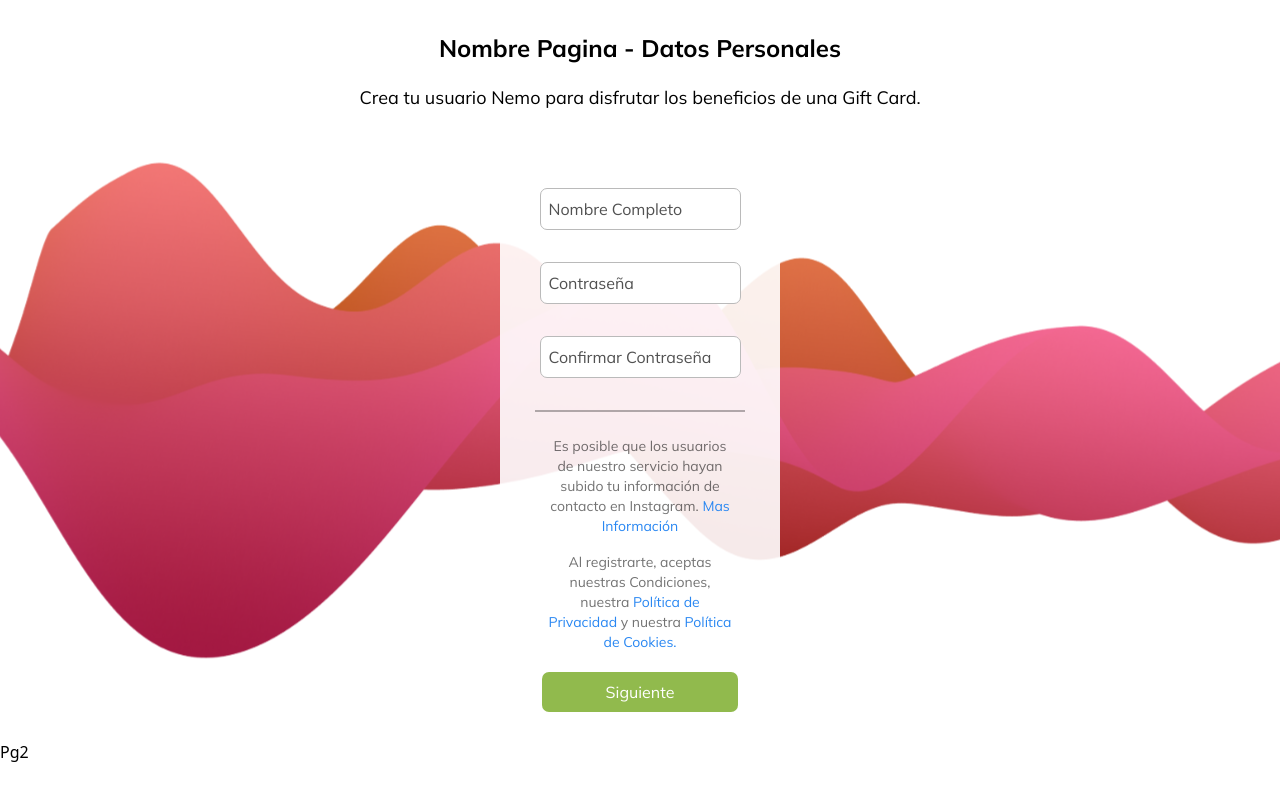
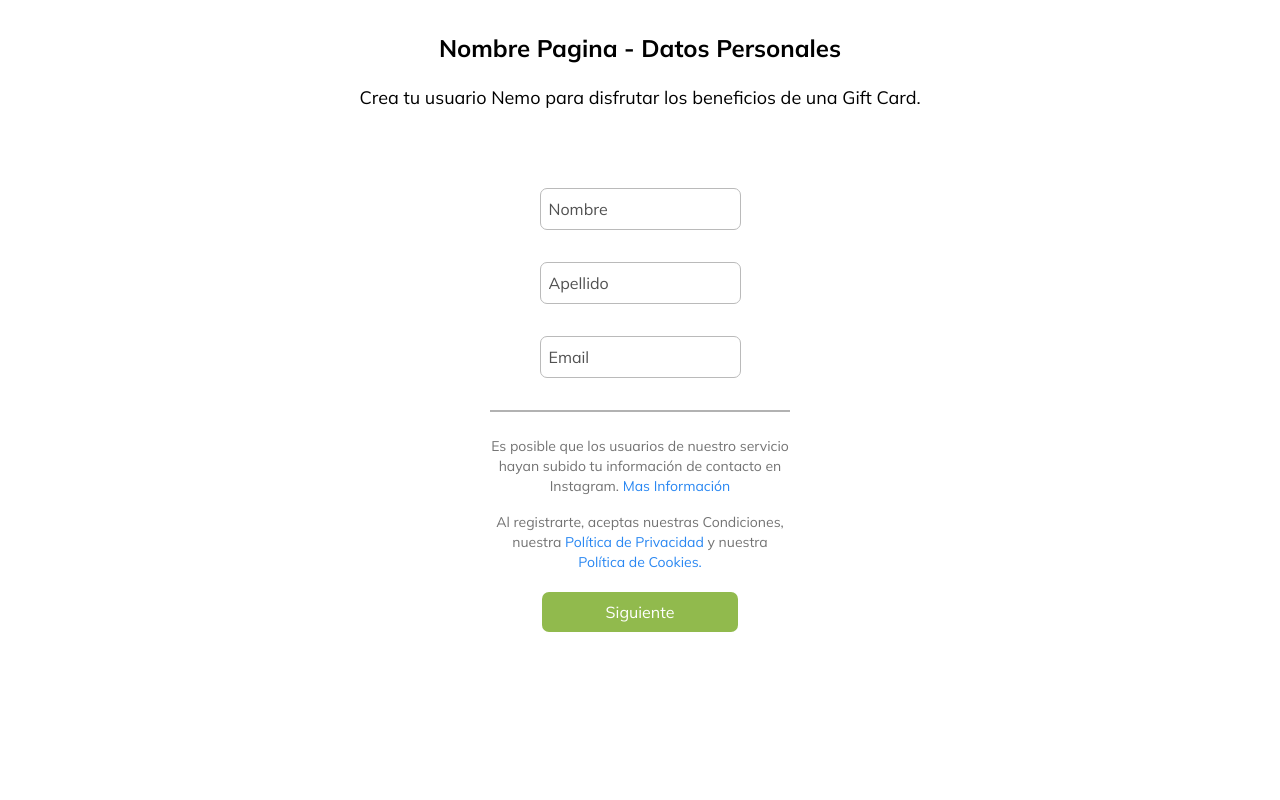
Before and after one commit to GifBlane/giftblane_frontend, a Next.js app: page /test in a window 1280 px wide. Built offline with nearby package versions, Linux system fonts and the light colour scheme.

Commit message:
Form different pages

```diff
--- a/components/CreateUser.tsx
+++ b/components/CreateUser.tsx
@@ -1,13 +1,136 @@
 import React, { useState } from "react";
-import { Pg1 } from "./Pg1";
-import { Pg2 } from "./Pg2";
-
 
 export const CreateUser = () => {
+  const [name, setName] = useState("");
+  const [page, setPage] = useState(1);
+
+  const handleSubmit = (e) => {
+    e.preventDefault();
+    console.log(e);
+  };
+
   return (
     <>
-      <Pg1 />
-      <Pg2 />
+      {/* <div className="w-full h-full">
+        <Waves className="w-full h-full z-[1] absolute" /> */}
+      <div className="flex flex-col items-center">
+        <div className="text-center">
+          <h1 className="font-bold font-mulish text-2xl mt-8 mb-5">
+            Nombre Pagina - Datos Personales
+          </h1>
+          <p className="mb-7 font-mulish text-lg">
+            Crea tu usuario Nemo para disfrutar los beneficios de una Gift Card.
+          </p>
+        </div>
+        <form
+          onSubmit={handleSubmit}
+          className="bg-[#FFFFFF]/90 flex flex-col items-center w-[400px] rounded-[20px] pt-12 pb-7"
+        >
+          <div
+            className={
+              page === 1 ? "inline-block text-center" : "hidden text-center"
+            }
+          >
+            <input
+              type="text"
+              name="name"
+              value={name}
+              onChange={(e) => e.target.value}
+              placeholder="Nombre"
+              className="placeholder:text-[#515151] p-2 outline-none rounded-[7px] border border-[#BABABA] mb-8 font-mulish"
+            />
+            <input
+              type="text"
+              name="lastName"
+              onChange={(e) => e.target.value}
+              placeholder="Apellido"
+              className="placeholder:text-[#515151] p-2 outline-none rounded-[7px] border border-[#BABABA] mb-8 font-mulish"
+            />
+            <input
+              type="email"
+              name="email"
+              placeholder="Email"
+              className="placeholder:text-[#515151] p-2 outline-none rounded-[7px] border border-[#BABABA] mb-8 font-mulish"
+            />
+          </div>
+          <div
+            className={
+              page === 2 ? "text-center flex flex-col" : "hidden text-center"
+            }
+          >
+            <select
+              name=""
+              id=""
+              className="text-[#515151] py-[0.56rem] px-[1rem] outline-none rounded-[7px] border border-[#BABABA] font-mulish mb-8"
+            >
+              <option value="" disabled selected>
+                Tipo de identificación
+              </option>
+              <option value="">DNI</option>
+            </select>
+            <input
+              type="number"
+              name="numberIdentification"
+              onChange={(e) => e.target.value}
+              placeholder="Número de identificación"
+              className="placeholder:text-[#515151] p-2 outline-none rounded-[7px] border border-[#BABABA] mb-8 font-mulish"
+            />
+            <select
+              name=""
+              id=""
+              className="text-[#515151] py-[0.56rem] px-[1rem] outline-none rounded-[7px] border border-[#BABABA] font-mulish mb-8"
+            >
+              <option value="" disabled selected>
+                Tipo
+              </option>
+              <option value="">DNI</option>
+            </select>
+            <input
+              type="text"
+              name="rol"
+              onChange={(e) => e.target.value}
+              placeholder="Rol"
+              className="placeholder:text-[#515151] p-2 outline-none rounded-[7px] border border-[#BABABA] mb-8 font-mulish"
+            />
+          </div>
+          {/* <p className="text-[#DF5478] mb-5 font-mulish text-sm mx-[10%] text-center">
+            {error.forEach((e) => )}
+          </p> */}
+          <span className="mb-6 h-[2px] w-full bg-[#0000004D] lg:w-[75%]"></span>
+          <div className="px-12 text-center font-mulish text-sm">
+            <p className="mb-4 text-[#0000008D]">
+              Es posible que los usuarios de nuestro servicio hayan subido tu
+              información de contacto en Instagram.{" "}
+              <a href="#" className="text-[#2987f2]">
+                Mas Información
+              </a>
+            </p>
+            <p className="text-[#0000008D]">
+              Al registrarte, aceptas nuestras Condiciones, nuestra
+              <a href="#" className="text-[#2987f2]">
+                {" "}
+                Política de Privacidad
+              </a>{" "}
+              y nuestra{" "}
+              <a href="#" className="text-[#2987f2]">
+                {" "}
+                Política de Cookies.
+              </a>
+            </p>
+          </div>
+          <button
+            type="submit"
+            className="font-mulish mt-5 cursor-pointer bg-[#91BA4D] px-16 py-2 text-[#FFFFFF] rounded-[7px] m-0"
+            onClick={() => setPage(2)}
+          >
+            {page === 2 ? "Crear" : "Siguiente"}
+          </button>
+        </form>
+      </div>
+      {/* <span className="w-full h-[52%] z-[0] relative bg-gradient-to-r from-[#F5CCB1] to-[#F3B191] block"></span>
+      <span className="w-full h-[48%] z-[0] relative bg-[#F5F5F5] block"></span> */}
     </>
   );
 };
+
+/* bg-gradient-to-r from-[#DD527C] to-[#EE634C] */
--- a/components/Pg1.tsx
+++ /dev/null
@@ -1,94 +0,0 @@
-import React, { useState } from "react";
-import { Waves } from "./svg/Waves";
-
-export const Pg1 = () => {
-  const [name, setName] = useState("");
-  const [password, setPassword] = useState("");
-  const [confirmPassword, setCOnfirmPassword] = useState("");
-
-  const handleSubmit = (e) => {
-	e.preventDefault();
-	console.log(e);
-
-
-  }
-
-  return (
-    <>
-      <div className="w-full h-full">
-        <Waves className="w-full h-full z-[1] absolute" />
-        <div className="z-[2] relative flex flex-col items-center">
-          <div className="text-center">
-            <h1 className="font-bold font-mulish text-2xl mt-8 mb-5">
-              Nombre Pagina - Datos Personales
-            </h1>
-            <p className="mb-7 font-mulish text-lg">
-              Crea tu usuario Nemo para disfrutar los beneficios de una Gift
-              Card.
-            </p>
-          </div>
-          <form onSubmit={handleSubmit} className="bg-[#FFFFFF]/90 flex flex-col items-center mx-[500px] rounded-[20px] pt-12 pb-7">
-            <input
-              type="text"
-			  name="name"
-			  value={name}
-			  onChange={(e) => e.target.value}
-              placeholder="Nombre Completo"
-              className="placeholder:text-[#515151] p-2 outline-none rounded-[7px] border border-[#BABABA] mb-8 font-mulish"
-            />
-            <input
-              type="password"
-			  name="password"
-			  value={password}
-			  onChange={(e) => e.target.value}
-              placeholder="Contraseña"
-              className="placeholder:text-[#515151] p-2 outline-none rounded-[7px] border border-[#BABABA] mb-8 font-mulish"
-            />
-            <input
-              type="password"
-			  value={confirmPassword}
-			  name="confirmPassword"
-              placeholder="Confirmar Contraseña"
-              className="placeholder:text-[#515151] p-2 outline-none rounded-[7px] border border-[#BABABA] mb-8 font-mulish"
-            />
-            {/* <p className="text-[#DF5478] mb-5 font-mulish text-sm mx-[10%] text-center">
-            {error.forEach((e) => )}
-          </p> */}
-            <span className="mb-6 h-[2px] w-full bg-[#0000004D] lg:w-[75%]"></span>
-            <div className="px-12 text-center font-mulish text-sm">
-              <p className="mb-4 text-[#0000008D]">
-                Es posible que los usuarios de nuestro servicio hayan subido tu
-                información de contacto en Instagram.{" "}
-                <a href="#" className="text-[#2987f2]">
-                  Mas Información
-                </a>
-              </p>
-              <p className="text-[#0000008D]">
-                Al registrarte, aceptas nuestras Condiciones, nuestra
-                <a href="#" className="text-[#2987f2]">
-                  {" "}
-                  Política de Privacidad
-                </a>{" "}
-                y nuestra{" "}
-                <a href="#" className="text-[#2987f2]">
-                  {" "}
-                  Política de Cookies.
-                </a>
-              </p>
-            </div>
-            <button
-              type="submit"
-              className="font-mulish mt-5 cursor-pointer bg-[#91BA4D] px-16 py-2 text-[#FFFFFF] rounded-[7px] m-0"
-            >
-              Siguiente
-            </button>
-          </form>
-        </div>
-        {/* <span className="w-full h-[52%] z-[0] relative bg-gradient-to-r from-[#F5CCB1] to-[#F3B191] block"></span>
-      <span className="w-full h-[48%] z-[0] relative bg-[#F5F5F5] block"></span> */}
-      </div>
-    </>
-  );
-};
-
-/* bg-gradient-to-r from-[#DD527C] to-[#EE634C] */
--- a/components/Pg2.tsx
+++ /dev/null
@@ -1,7 +0,0 @@
-import React from 'react'
-
-export const Pg2 = () => {
-  return (
-	<div>Pg2</div>
-  )
-}
```
